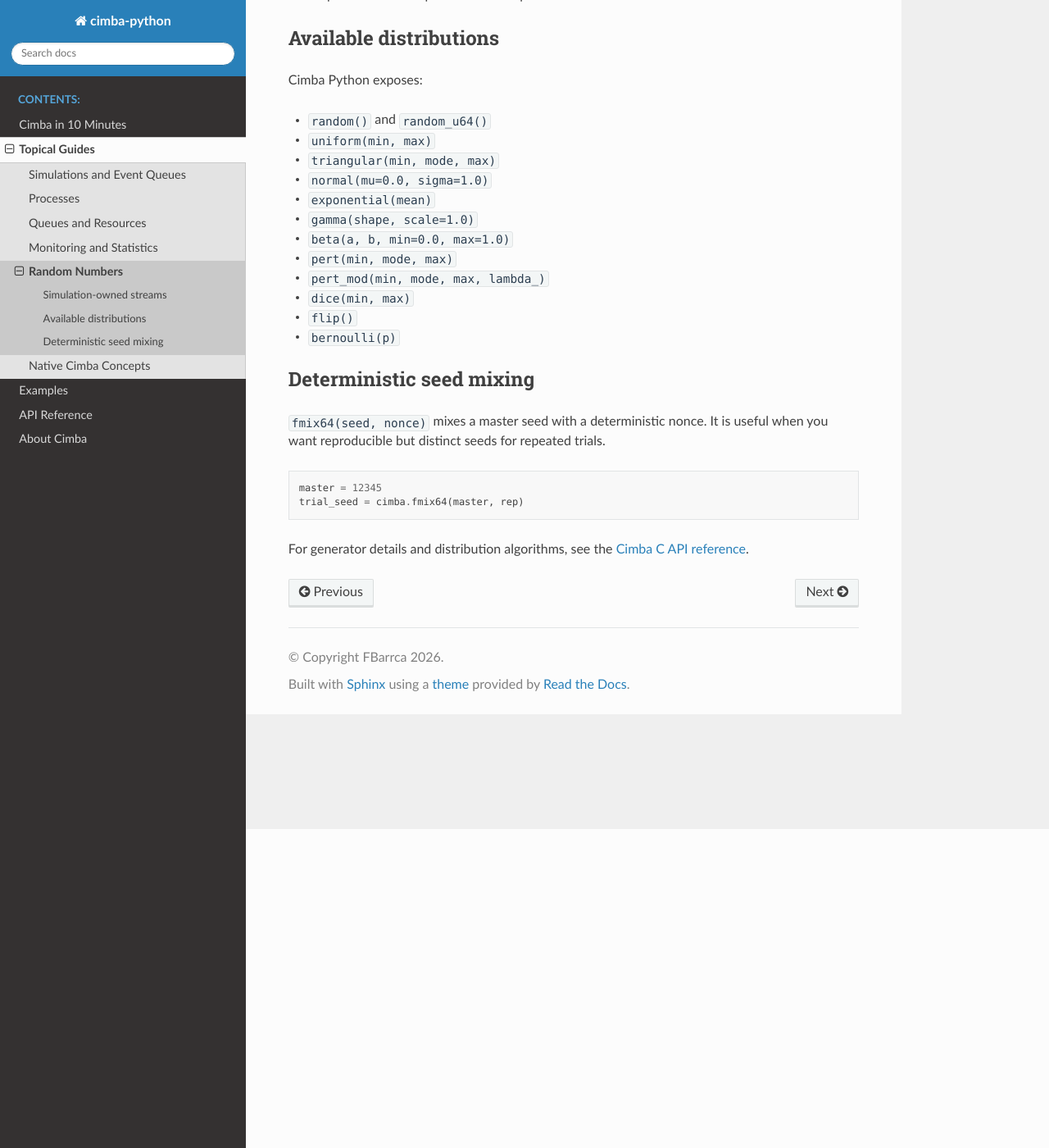
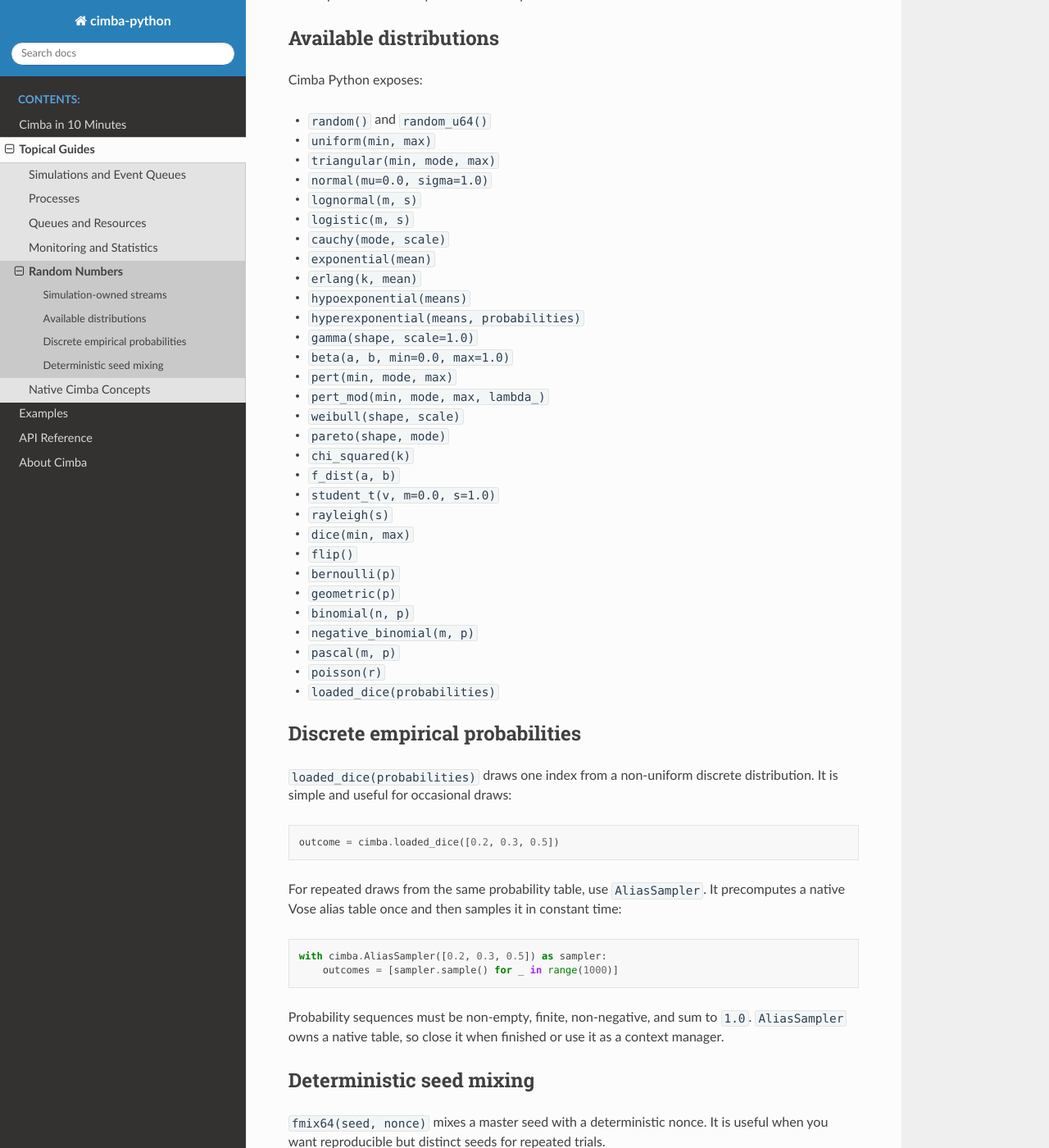
Before and after one commit to FBarrca/cimba_python, a Sphinx documentation site: the page built from docs/topical_guides/random.rst, in a window 1280 px wide and 1400 px high, scrolled down 389 px. Shown: the whole window at 82% size. Built offline with Sphinx 7.4.7 and the Read the Docs theme 3.1.0, drawn with Linux system fonts in a browser that asks for light colours.

Commit message:
Add random distribution parity

```diff
--- a/docs/topical_guides/random.rst
+++ b/docs/topical_guides/random.rst
@@ -23,14 +23,54 @@
 * ``uniform(min, max)``
 * ``triangular(min, mode, max)``
 * ``normal(mu=0.0, sigma=1.0)``
+* ``lognormal(m, s)``
+* ``logistic(m, s)``
+* ``cauchy(mode, scale)``
 * ``exponential(mean)``
+* ``erlang(k, mean)``
+* ``hypoexponential(means)``
+* ``hyperexponential(means, probabilities)``
 * ``gamma(shape, scale=1.0)``
 * ``beta(a, b, min=0.0, max=1.0)``
 * ``pert(min, mode, max)``
 * ``pert_mod(min, mode, max, lambda_)``
+* ``weibull(shape, scale)``
+* ``pareto(shape, mode)``
+* ``chi_squared(k)``
+* ``f_dist(a, b)``
+* ``student_t(v, m=0.0, s=1.0)``
+* ``rayleigh(s)``
 * ``dice(min, max)``
 * ``flip()``
 * ``bernoulli(p)``
+* ``geometric(p)``
+* ``binomial(n, p)``
+* ``negative_binomial(m, p)``
+* ``pascal(m, p)``
+* ``poisson(r)``
+* ``loaded_dice(probabilities)``
+
+Discrete empirical probabilities
+--------------------------------
+
+``loaded_dice(probabilities)`` draws one index from a non-uniform discrete
+distribution. It is simple and useful for occasional draws:
+
+.. code-block:: python
+
+   outcome = cimba.loaded_dice([0.2, 0.3, 0.5])
+
+For repeated draws from the same probability table, use ``AliasSampler``. It
+precomputes a native Vose alias table once and then samples it in constant time:
+
+.. code-block:: python
+
+   with cimba.AliasSampler([0.2, 0.3, 0.5]) as sampler:
+       outcomes = [sampler.sample() for _ in range(1000)]
+
+Probability sequences must be non-empty, finite, non-negative, and sum to
+``1.0``. ``AliasSampler`` owns a native table, so close it when finished or use
+it as a context manager.
 
 Deterministic seed mixing
 -------------------------
```
Also changed, not shown: docs/api_reference/random.rst (+34 -0 lines), src/cimba/__init__.py (+38 -0 lines), 7 other files.
